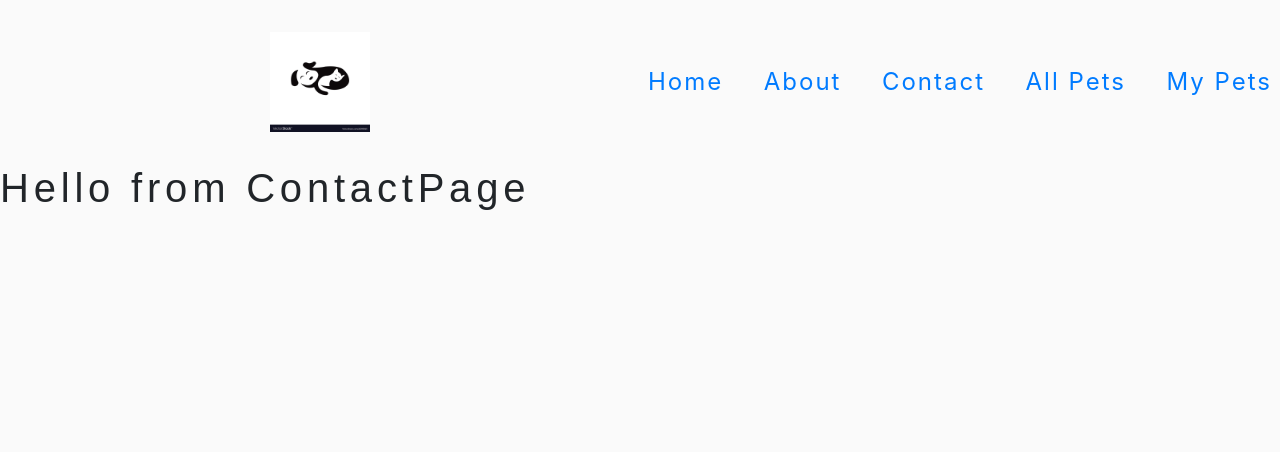
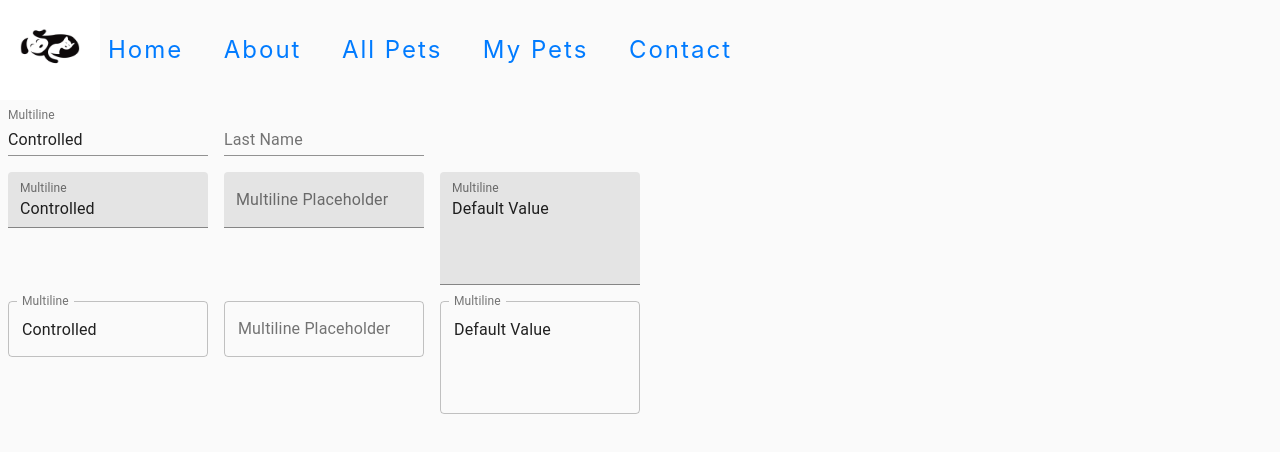
Before and after one commit to 9Syncopation/4Pets, a React (Create React App) app: page /ContactPage in a window 1280 px wide. Shown: the top 452 px of the page. Built offline with nearby package versions, Linux system fonts and the light colour scheme; no server answers.

Commit message:
design Cards, header, css, login

```diff
--- a/src/App.js
+++ b/src/App.js
@@ -11,6 +11,7 @@ import PetsPage from "./Pages/PetsPage";
 import SinglePetPage from "./Pages/SinglePetPage";
 import UserPets from "./Pages/UserPets";
 import Default from "./Pages/Default";
+import Login from "./Pages/Login";
 import Error from "./Pages/Error";
 
 //Components
@@ -36,6 +37,7 @@ function App() {
         />
         <Route path="/UserPets" component={UserPets} />
         <Route path="/Default" component={Default} />
+        <Route path="/Login" component={Login} />
         <Route path="*" component={Error} />
       </Switch>
     </>
--- a/src/Components/Header/Header.js
+++ b/src/Components/Header/Header.js
@@ -21,11 +21,6 @@ export default function Header() {
           </div>
           <div>
           <li>
-              <Link to="/ContactPage"> Contact</Link>
-            </li>
-          </div>
-          <div>
-            <li>
           <Link to="/PetsPage"> All Pets</Link>
           </li>
           </div>
@@ -34,6 +29,11 @@ export default function Header() {
           <Link to="/UserPets"> My Pets</Link>
           </li>
           </div>
+          <div>
+            <li>
+              <Link to="/ContactPage"> Contact</Link>
+            </li>
+          </div>
           </ul>
       </nav>
     </header>
--- a/src/Components/PetsCard/PetsCard.js
+++ b/src/Components/PetsCard/PetsCard.js
@@ -38,8 +38,9 @@ export default function PetsCard({ image, name, gender, id, description }) {
       />
       <CardContent>
         <Typography gutterBottom variant="h5" component="h2">
-        {gender}
+        {name}
         </Typography>
+        <p> {gender} </p>
         <Typography variant="body2" color="textSecondary" component="p">
         {description}
         </Typography>
--- a/src/Pages/ContactPage.js
+++ b/src/Pages/ContactPage.js
@@ -1,9 +1,95 @@
-import React from 'react'
+import React from 'react';
+import { makeStyles } from '@material-ui/core/styles';
+import TextField from '@material-ui/core/TextField';
 
-export default function ContactPage() {
-    return (
-        <div>
-            <h1> Hello from ContactPage</h1>
-        </div>
-    )
+const useStyles = makeStyles(theme => ({
+  root: {
+    '& .MuiTextField-root': {
+      margin: theme.spacing(1),
+      width: 200,
+    },
+  },
+}));
+
+export default function MultilineTextFields() {
+  const classes = useStyles();
+  const [value, setValue] = React.useState('Controlled');
+
+  const handleChange = event => {
+    setValue(event.target.value);
+  };
+
+  return (
+    <form className={classes.root} noValidate autoComplete="off">
+      <div>
+        <TextField
+          id="standard-multiline-flexible"
+          label="Multiline"
+          multiline
+          rowsMax="4"
+          value={value}
+          onChange={handleChange}
+        />
+        <TextField
+          id="standard-textarea"
+          label="Last Name"
+          placeholder="Placeholder"
+          multiline
+        />
+
+      </div>
+      <div>
+        <TextField
+          id="filled-multiline-flexible"
+          label="Multiline"
+          multiline
+          rowsMax="4"
+          value={value}
+          onChange={handleChange}
+          variant="filled"
+        />
+        <TextField
+          id="filled-textarea"
+          label="Multiline Placeholder"
+          placeholder="Placeholder"
+          multiline
+          variant="filled"
+        />
+        <TextField
+          id="filled-multiline-static"
+          label="Multiline"
+          multiline
+          rows="4"
+          defaultValue="Default Value"
+          variant="filled"
+        />
+      </div>
+      <div>
+        <TextField
+          id="outlined-multiline-flexible"
+          label="Multiline"
+          multiline
+          rowsMax="4"
+          value={value}
+          onChange={handleChange}
+          variant="outlined"
+        />
+        <TextField
+          id="outlined-textarea"
+          label="Multiline Placeholder"
+          placeholder="Placeholder"
+          multiline
+          variant="outlined"
+        />
+        <TextField
+          id="outlined-multiline-static"
+          label="Multiline"
+          multiline
+          rows="4"
+          defaultValue="Default Value"
+          variant="outlined"
+        />
+      </div>
+    </form>
+  );
 }
--- a/src/Pages/HomePage.js
+++ b/src/Pages/HomePage.js
@@ -7,9 +7,14 @@ export default function HomePage() {
   return (
     <>
       <Hero>
-        <Link to="PetsPage" className="btn hero-btn">
+        <Link to="PetsPage" className="btn btn-hero">
           {" "}
           Find Your loved Cat
+        </Link>
+        <br/>
+        <Link to="PetsPage" className="btn btn-hero">
+          {" "}
+          More Of a Dog Person?
         </Link>
       </Hero>
       <UsersPets></UsersPets>
--- /dev/null
+++ b/src/Pages/Login.js
@@ -0,0 +1,55 @@
+import React from "react";
+
+
+export default function Login() {
+
+  return (
+    <section className="form section">
+      <h2 className="section-title">login</h2>
+      <form className="login-form">
+        {/* single input */}
+        <div className="form-control">
+          <label htmlFor="email">email</label>
+
+        </div>
+        {/* end of single input */}
+        {/* single input */}
+        <div className="form-control">
+          <label htmlFor="password">password</label>
+
+        </div>
+        {/* end of single input */}
+        {/* single input */}
+
+          <div className="form-control">
+            <label htmlFor="username">username</label>
+
+          </div>
+
+
+        {/* end of single input */}
+        {/* empty form text */}
+
+          <p className="form-empty">please fill out all form fields</p>
+
+        {/* submit btn */}
+
+          <button
+            type="submit"
+            className="btn btn-block btn-primary"
+
+          >
+            submit
+          </button>
+
+        {/* register link */}
+        <p className="register-link">
+          "need to register?"
+          <button type="button" >
+            click here
+          </button>
+        </p>
+      </form>
+    </section>
+  );
+}
--- a/src/Pages/SinglePetPage.js
+++ b/src/Pages/SinglePetPage.js
@@ -12,21 +12,22 @@ export default function SinglePetPage() {
     if(pets.length === 0 ){
         return <Loading/>
     }else{
-        const {image, name, description, shelterDescription} = pet
+        const {image, name, gender, description, shelterDescription} = pet
         console.log('strapi pets', pet);
 
         return (
             <section className="single-product">
-                <img src={image} alt={name} className="single-product-image"/>
+        {/* <img src={image} alt={name} className="single-product-image"/>*/}
                 <img src={`http://placekitten.com/200/${id}00`} alt={name} className="single-product-image"/>
                 <article>
                 <h1> {name}</h1>
-                <h2> {description}</h2>
-                <p>{shelterDescription}</p>
+                <h3> {gender}</h3>
+                <h6> {description}</h6>
+                <p><strong><h3>Our Shelter:</h3></strong>{shelterDescription}</p>
                 <button className="btn btn-primary btn-block" onClick ={
                     ()=> {
                         //go to transaction, details, agreement
-                        history.push('/cart')
+                        history.push('/login')
                     }
                 }>Adopt//Support </button>
                 </article>
--- a/src/index.css
+++ b/src/index.css
@@ -151,10 +151,9 @@ Header
 ======
 */
 .header {
-  padding: 2rem 0;
+
 }
 .logo {
-  margin: 0 auto;
   width: 9rem;
 }
 .header ul {
@@ -220,10 +219,15 @@ Hero
 .btn-hero {
   border-radius: 0;
   font-weight: bold;
+  /* font-size: 2.5rem !important; */
   padding: 0.8rem 1.5rem;
+  color: black !important;
   background: var(--primaryDarkColor);
   border-color: var(--primaryDarkColor);
   color: var(--mainBlack);
+  background-color:rgba(214, 114, 47, 0.16) !important;
+  margin: 5px;
+
 }
 .btn-hero:hover {
   color: var(--primaryDarkColor);
@@ -376,6 +380,9 @@ Single Product
 }
 .single-product-image {
   max-width: 25rem;
+  max-height: 30rem;
+  width: auto;
+  height: auto;
   align-self: center;
   margin: 0 auto;
   margin-bottom: 2rem;
@@ -506,7 +513,7 @@ Login Form
   width: 100%;
   border: none;
   border-bottom: 2px solid var(--darkGrey);
-  margin-bottom: 1.25rem;
+  /* margin-bottom: 1.25rem; */
   padding: 0.5rem;
   font-size: 1.2rem;
 }
```
Also changed, not shown: src/Assets/Img/Logo/4.jpg, src/Components/Hero/Hero.css (line endings or trailing spaces). Lines whose indentation alone changed are shown as unchanged.
